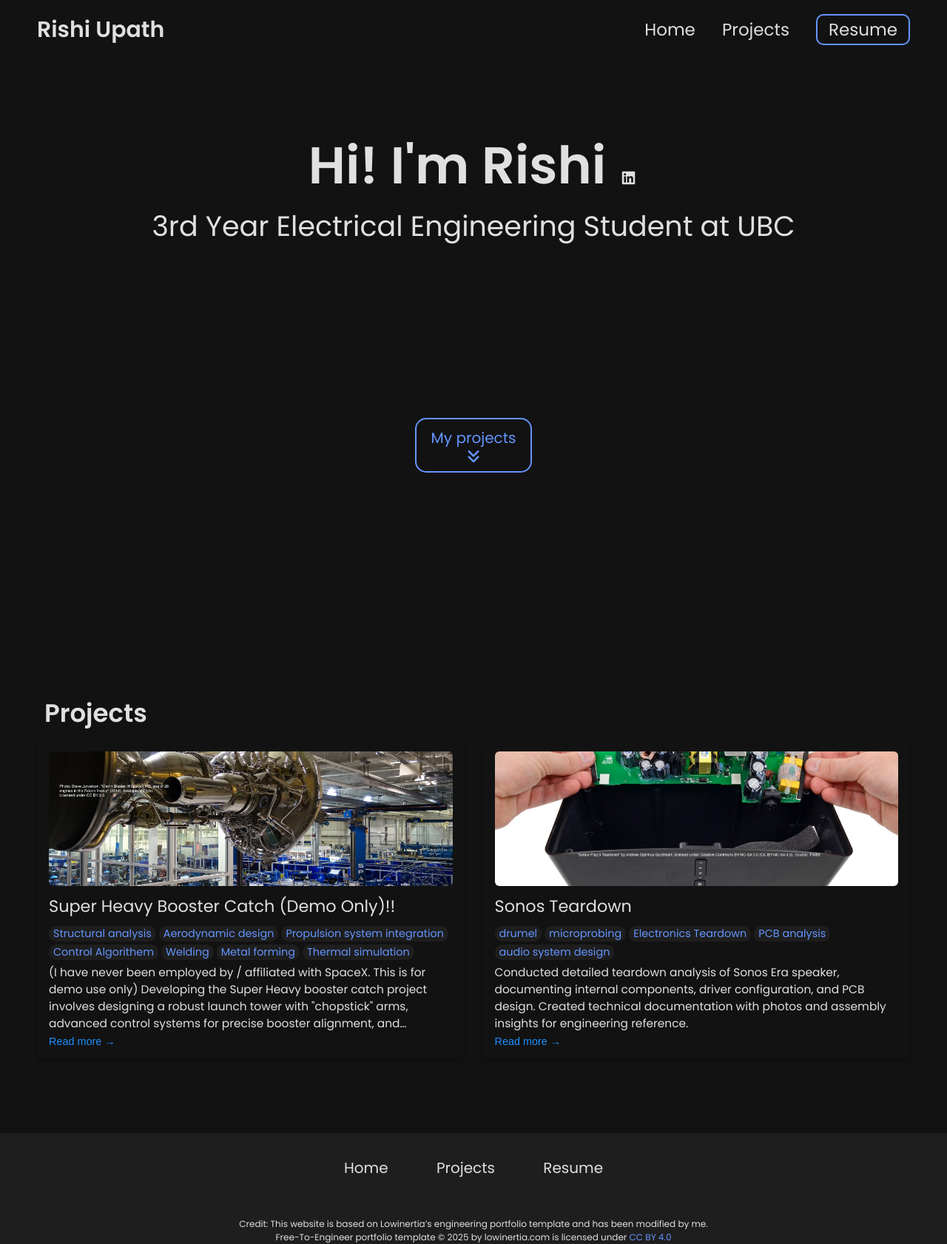
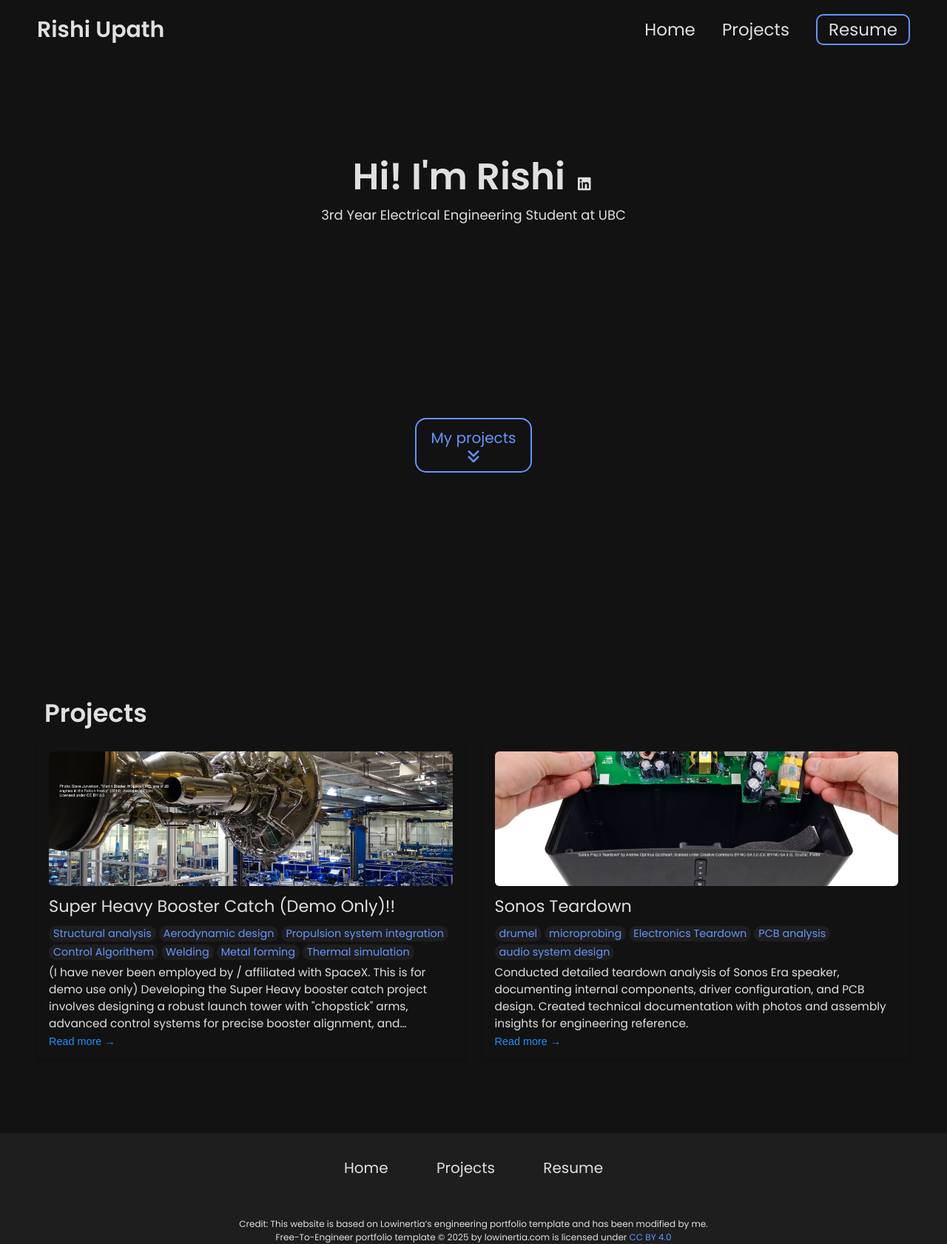
Before and after one commit to rishiupath/rishiupath.github.io, a Jekyll site: the page built from index.html, in a window 1280 px wide. Shown: the whole page at 74% size. Built offline with Jekyll 4.4.1, drawn with Linux system fonts in a browser that asks for light colours.

Commit message:
Update styles.css

```diff
--- a/css/styles.css
+++ b/css/styles.css
@@ -172,7 +172,7 @@
 }
 
 .hero-section .text h2 {
-    font-size: 70px;
+    font-size: 50px;
 }
 
 .hero-section .text .external-links i {
@@ -182,7 +182,7 @@
 }
 
 .hero-section .text h3 {
-    font-size: 38px;
+    font-size: 18px;
     color: var(--text-color);
 }
 
```
